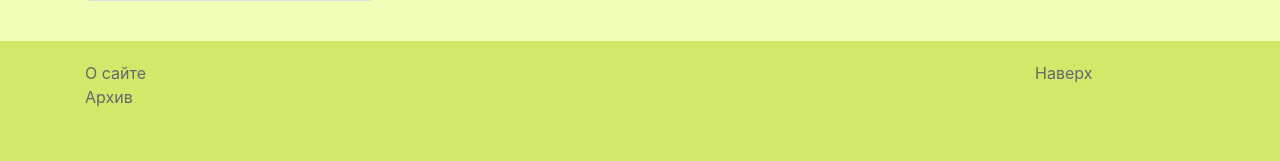
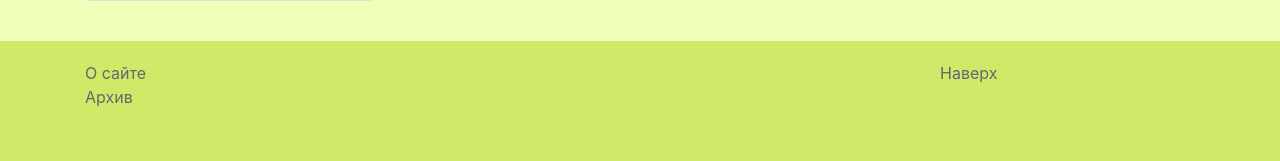
Before and after one commit to K0mp0t/django_rp, a Django app: page / in a window 1280 px wide. Shown: the part 1727-1888 px from the top of the page. Run offline with Django 3.2, Linux system fonts and the light colour scheme; data comes from the database, SQL or seed files in the repository; some libraries are stand-ins or nearby versions.

Commit message:
Update footer.html

```diff
--- a/templates/footer.html
+++ b/templates/footer.html
@@ -1,12 +1,12 @@
 <footer class="footer">
     <div class="container">
         <div class='row'>
-            <div class='col-10'>
+            <div class='col-9'>
                 <a href='{% url "about" %}' id='archive'>
                     <span>О сайте</span>
                 </a>
             </div>
-            <div class='col-2'>
+            <div class='col-3'>
                 <a href='#' id='upbutton' onclick='smoothJumpUp(); return false;'>
                     <span>Наверх</span>
                 </a>
```
